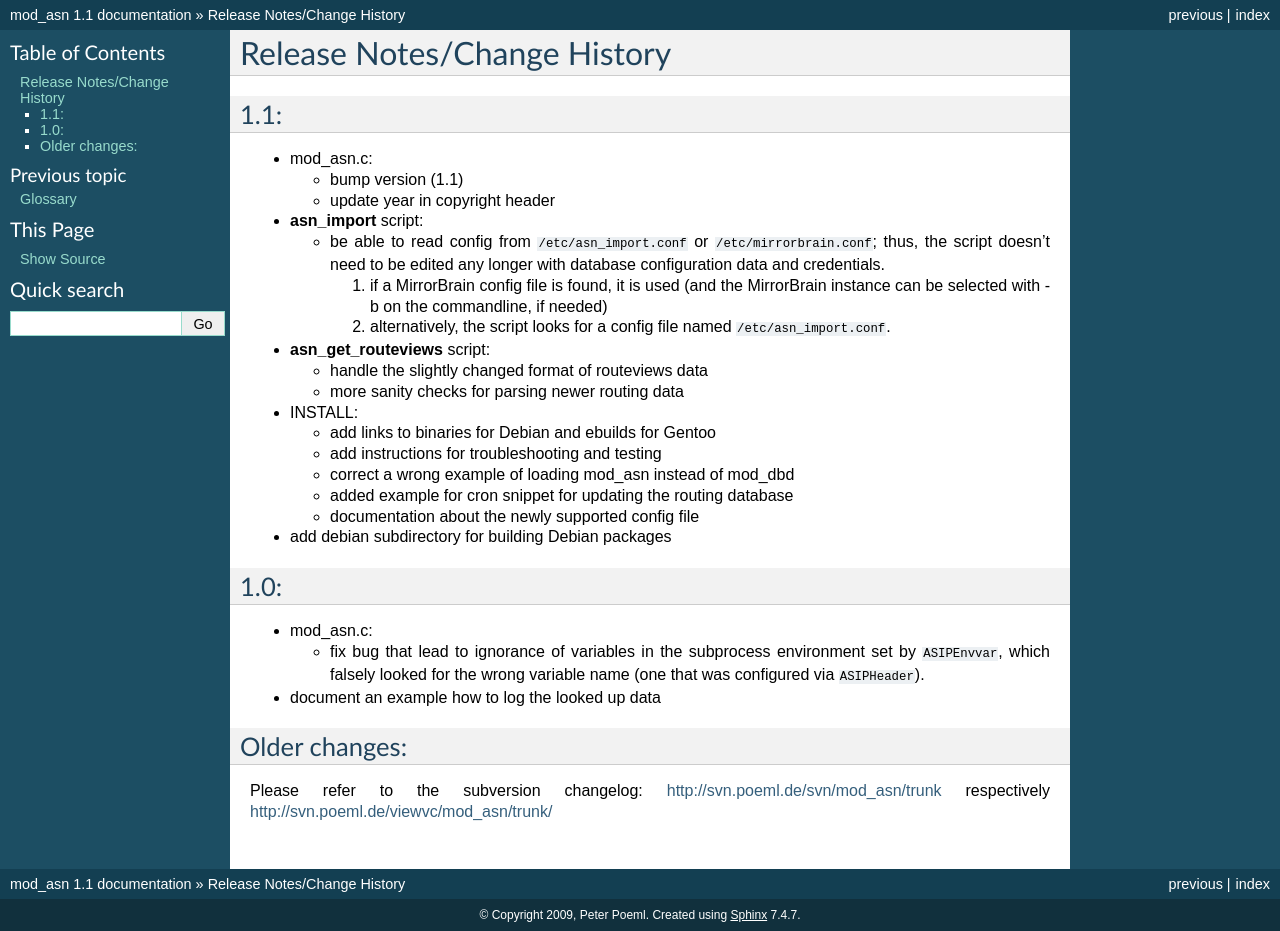
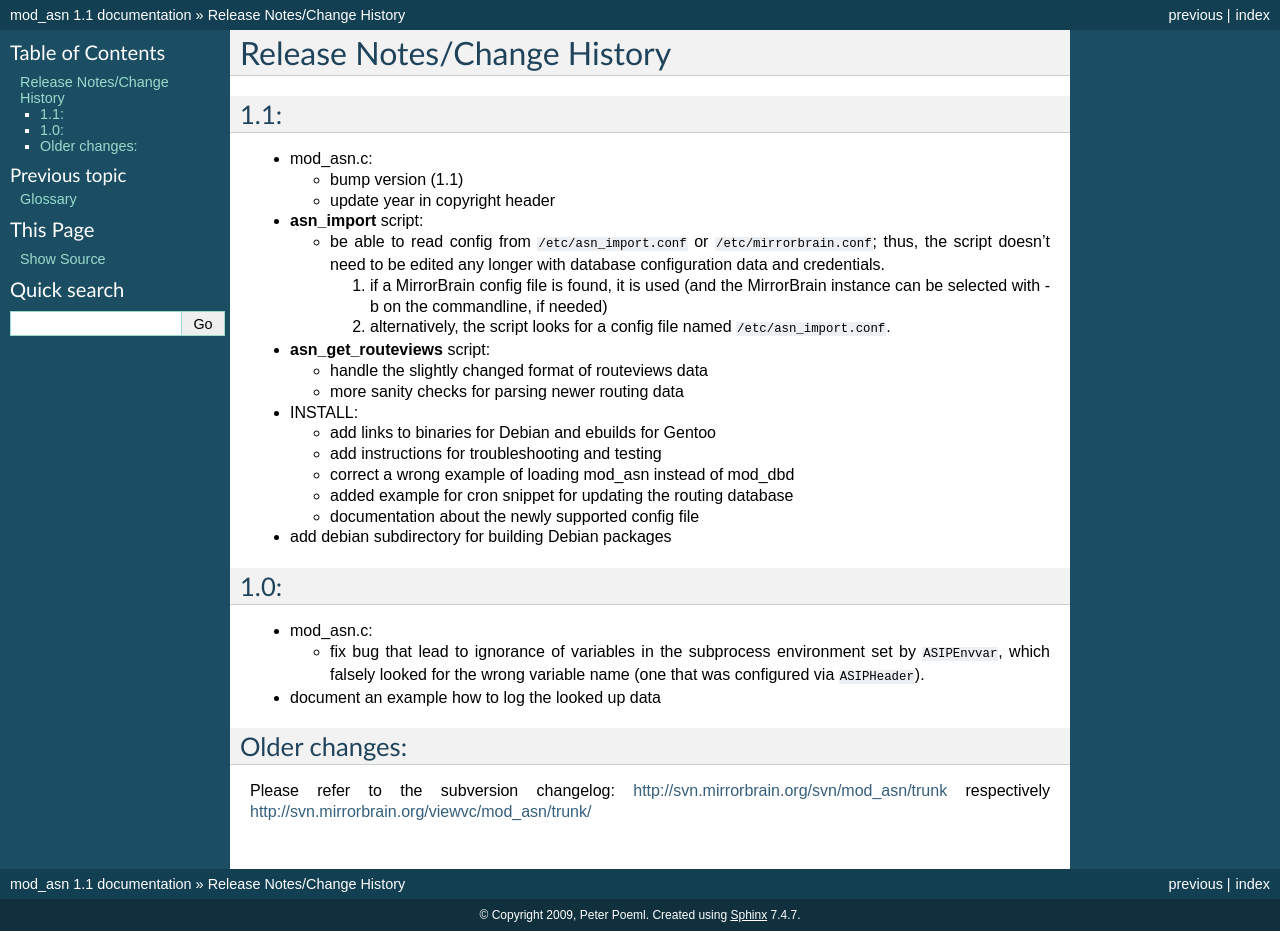
Before and after one commit to poeml/mod_asn, a Sphinx documentation site: the page built from docs/changes.rst, in a window 1280 px wide. Built offline with Sphinx 7.4.7, drawn with Linux system fonts in a browser that asks for light colours; some of the changed lines change nothing that is shown.

Commit message:
update link to svn server in a few more places

```diff
--- a/docs/changes.rst
+++ b/docs/changes.rst
@@ -52,5 +52,5 @@ Release Notes/Change History
 Older changes:
 -----------------
 
-Please refer to the subversion changelog: http://svn.poeml.de/svn/mod_asn/trunk
-respectively http://svn.poeml.de/viewvc/mod_asn/trunk/
+Please refer to the subversion changelog: http://svn.mirrorbrain.org/svn/mod_asn/trunk
+respectively http://svn.mirrorbrain.org/viewvc/mod_asn/trunk/
```
Also changed, not shown: 1 other file.
